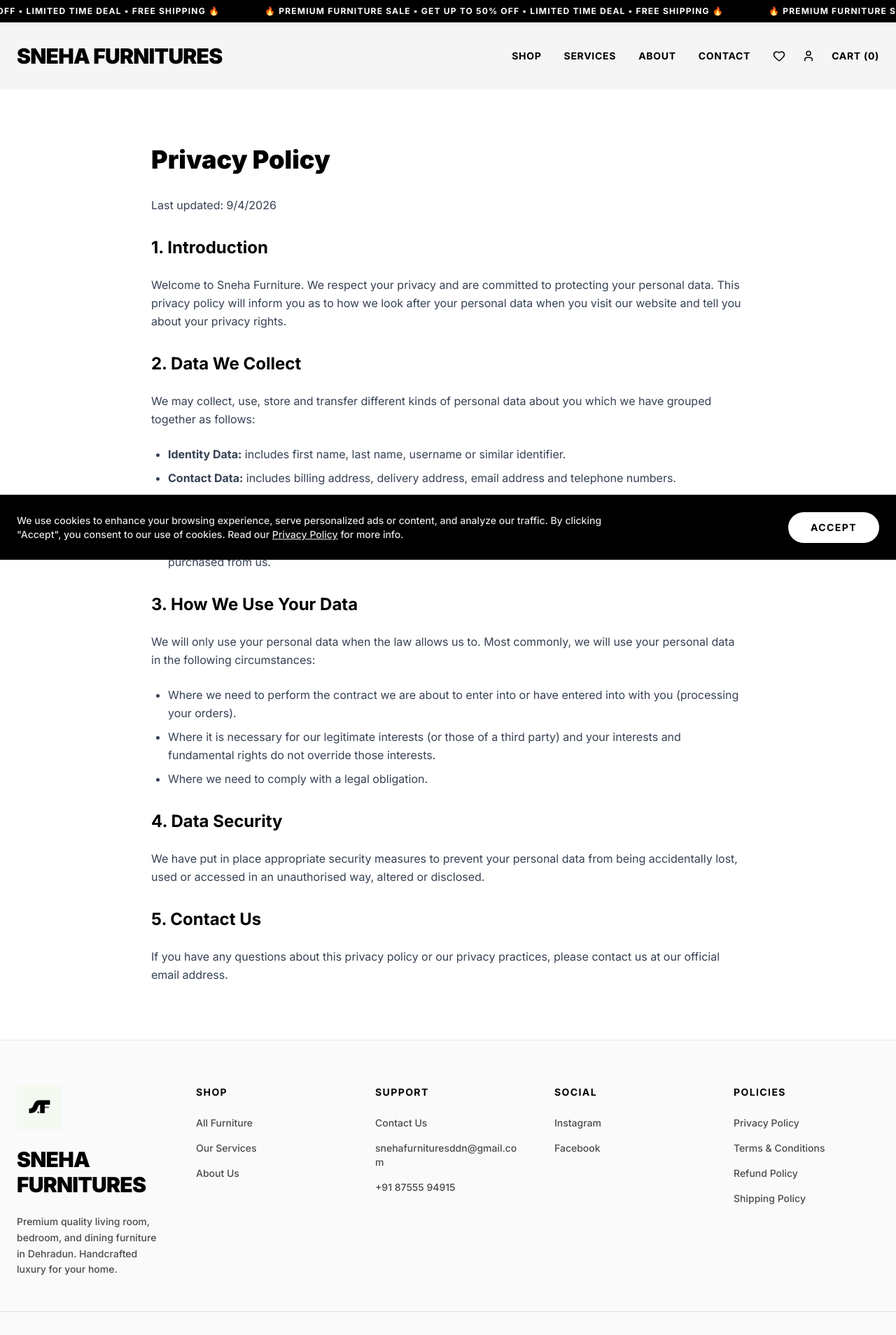
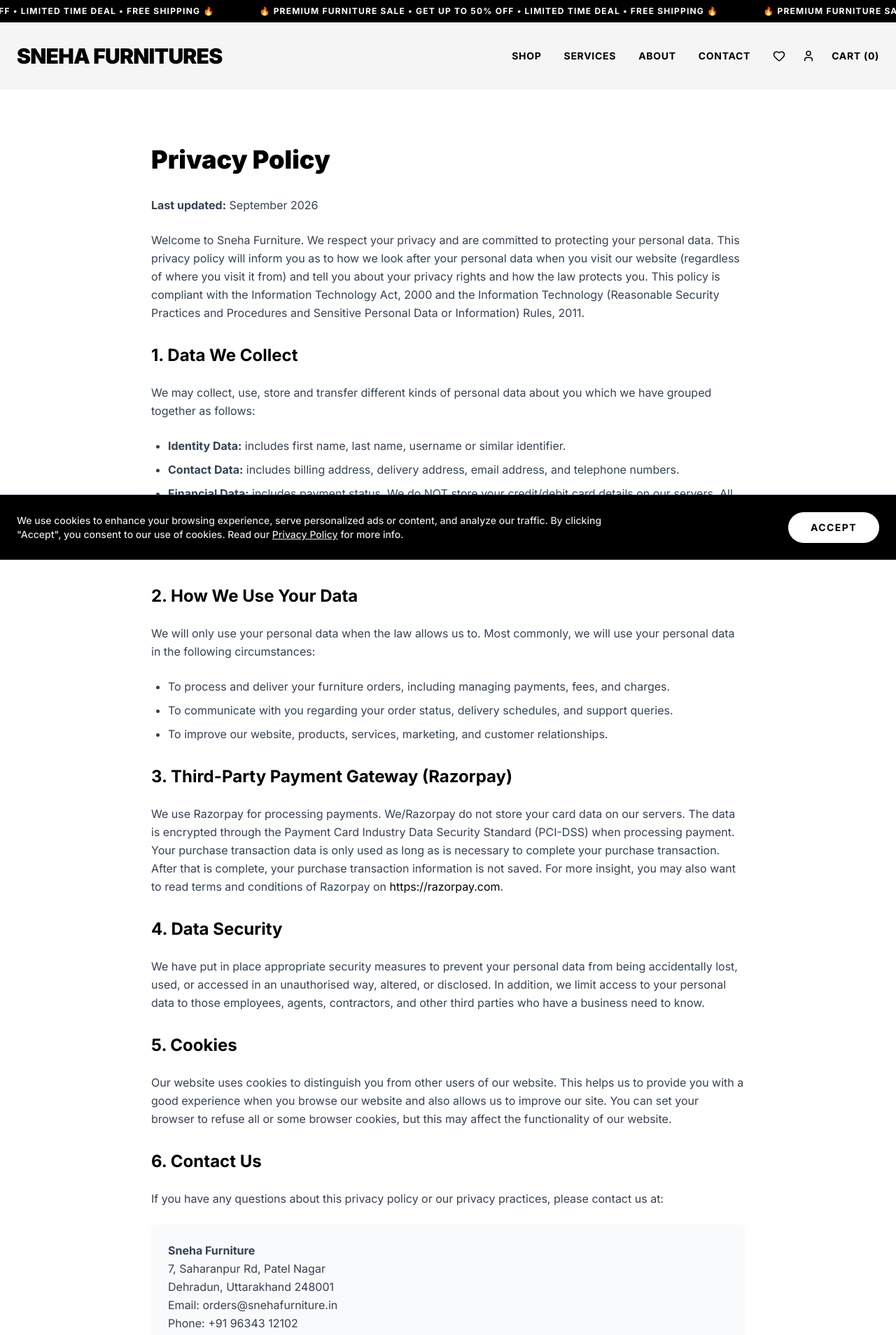
Before and after one commit to INFUNDER/sneha_furniture, a Next.js app in the folder Documents/Sneha_Furniture_website/: page /privacy in a window 1280 px wide. Shown: the top 1908 px of the page at 70% size. Built offline with nearby package versions, Linux system fonts and the light colour scheme; no server answers.

Commit message:
docs: update privacy policy and terms of service with official indian legal context

```diff
--- a/Documents/Sneha_Furniture_website/src/app/privacy/page.tsx
+++ b/Documents/Sneha_Furniture_website/src/app/privacy/page.tsx
@@ -3,33 +3,57 @@ export default function PrivacyPolicy() {
     <div className="max-w-4xl mx-auto px-6 py-20">
       <h1 className="text-4xl font-black mb-8">Privacy Policy</h1>
       <div className="space-y-6 text-gray-700 leading-relaxed">
-        <p>Last updated: {new Date().toLocaleDateString()}</p>
+        <p><strong>Last updated:</strong> September 2026</p>
 
-        <h2 className="text-2xl font-bold text-black mt-8">1. Introduction</h2>
-        <p>Welcome to Sneha Furniture. We respect your privacy and are committed to protecting your personal data. This privacy policy will inform you as to how we look after your personal data when you visit our website and tell you about your privacy rights.</p>
+        <p>
+          Welcome to Sneha Furniture. We respect your privacy and are committed to protecting your personal data.
+          This privacy policy will inform you as to how we look after your personal data when you visit our website
+          (regardless of where you visit it from) and tell you about your privacy rights and how the law protects you.
+          This policy is compliant with the Information Technology Act, 2000 and the Information Technology (Reasonable Security Practices and Procedures and Sensitive Personal Data or Information) Rules, 2011.
+        </p>
 
-        <h2 className="text-2xl font-bold text-black mt-8">2. Data We Collect</h2>
+        <h2 className="text-2xl font-bold text-black mt-8">1. Data We Collect</h2>
         <p>We may collect, use, store and transfer different kinds of personal data about you which we have grouped together as follows:</p>
         <ul className="list-disc pl-6 space-y-2">
           <li><strong>Identity Data:</strong> includes first name, last name, username or similar identifier.</li>
-          <li><strong>Contact Data:</strong> includes billing address, delivery address, email address and telephone numbers.</li>
-          <li><strong>Financial Data:</strong> includes payment card details (processed securely via our payment gateway, Razorpay; we do not store full card details on our servers).</li>
+          <li><strong>Contact Data:</strong> includes billing address, delivery address, email address, and telephone numbers.</li>
+          <li><strong>Financial Data:</strong> includes payment status. We do NOT store your credit/debit card details on our servers. All payments are securely processed by Razorpay.</li>
           <li><strong>Transaction Data:</strong> includes details about payments to and from you and other details of products you have purchased from us.</li>
         </ul>
 
-        <h2 className="text-2xl font-bold text-black mt-8">3. How We Use Your Data</h2>
+        <h2 className="text-2xl font-bold text-black mt-8">2. How We Use Your Data</h2>
         <p>We will only use your personal data when the law allows us to. Most commonly, we will use your personal data in the following circumstances:</p>
         <ul className="list-disc pl-6 space-y-2">
-          <li>Where we need to perform the contract we are about to enter into or have entered into with you (processing your orders).</li>
-          <li>Where it is necessary for our legitimate interests (or those of a third party) and your interests and fundamental rights do not override those interests.</li>
-          <li>Where we need to comply with a legal obligation.</li>
+          <li>To process and deliver your furniture orders, including managing payments, fees, and charges.</li>
+          <li>To communicate with you regarding your order status, delivery schedules, and support queries.</li>
+          <li>To improve our website, products, services, marketing, and customer relationships.</li>
         </ul>
 
+        <h2 className="text-2xl font-bold text-black mt-8">3. Third-Party Payment Gateway (Razorpay)</h2>
+        <p>
+          We use Razorpay for processing payments. We/Razorpay do not store your card data on our servers. The data is encrypted through the Payment Card Industry Data Security Standard (PCI-DSS) when processing payment. Your purchase transaction data is only used as long as is necessary to complete your purchase transaction. After that is complete, your purchase transaction information is not saved.
+          For more insight, you may also want to read terms and conditions of Razorpay on <a href="https://razorpay.com" target="_blank" rel="noopener noreferrer" className="text-primary hover:underline">https://razorpay.com</a>.
+        </p>
+
         <h2 className="text-2xl font-bold text-black mt-8">4. Data Security</h2>
-        <p>We have put in place appropriate security measures to prevent your personal data from being accidentally lost, used or accessed in an unauthorised way, altered or disclosed.</p>
+        <p>
+          We have put in place appropriate security measures to prevent your personal data from being accidentally lost, used, or accessed in an unauthorised way, altered, or disclosed. In addition, we limit access to your personal data to those employees, agents, contractors, and other third parties who have a business need to know.
+        </p>
 
-        <h2 className="text-2xl font-bold text-black mt-8">5. Contact Us</h2>
-        <p>If you have any questions about this privacy policy or our privacy practices, please contact us at our official email address.</p>
+        <h2 className="text-2xl font-bold text-black mt-8">5. Cookies</h2>
+        <p>
+          Our website uses cookies to distinguish you from other users of our website. This helps us to provide you with a good experience when you browse our website and also allows us to improve our site. You can set your browser to refuse all or some browser cookies, but this may affect the functionality of our website.
+        </p>
+
+        <h2 className="text-2xl font-bold text-black mt-8">6. Contact Us</h2>
+        <p>If you have any questions about this privacy policy or our privacy practices, please contact us at:</p>
+        <div className="bg-gray-50 p-6 rounded-lg mt-4">
+          <p><strong>Sneha Furniture</strong></p>
+          <p>7, Saharanpur Rd, Patel Nagar</p>
+          <p>Dehradun, Uttarakhand 248001</p>
+          <p>Email: orders@snehafurniture.in</p>
+          <p>Phone: +91 96343 12102</p>
+        </div>
       </div>
     </div>
   );
--- a/Documents/Sneha_Furniture_website/src/app/terms/page.tsx
+++ b/Documents/Sneha_Furniture_website/src/app/terms/page.tsx
@@ -3,22 +3,51 @@ export default function TermsAndConditions() {
     <div className="max-w-4xl mx-auto px-6 py-20">
       <h1 className="text-4xl font-black mb-8">Terms and Conditions</h1>
       <div className="space-y-6 text-gray-700 leading-relaxed">
-        <p>Last updated: {new Date().toLocaleDateString()}</p>
+        <p><strong>Last updated:</strong> September 2026</p>
 
         <h2 className="text-2xl font-bold text-black mt-8">1. Introduction</h2>
-        <p>These terms and conditions outline the rules and regulations for the use of Sneha Furniture's Website. By accessing this website we assume you accept these terms and conditions. Do not continue to use Sneha Furniture if you do not agree to take all of the terms and conditions stated on this page.</p>
+        <p>
+          These terms and conditions outline the rules and regulations for the use of Sneha Furniture's Website,
+          located at https://www.snehafurniture.in. By accessing this website we assume you accept these terms and
+          conditions. Do not continue to use Sneha Furniture if you do not agree to take all of the terms and conditions
+          stated on this page.
+        </p>
 
         <h2 className="text-2xl font-bold text-black mt-8">2. Products and Services</h2>
-        <p>All products listed on the website are subject to availability. We reserve the right to discontinue any product at any time. Prices for our products are subject to change without notice.</p>
+        <p>
+          All products listed on the website are subject to availability. We reserve the right to discontinue any product
+          at any time. Prices for our products are subject to change without notice. We have made every effort to display
+          as accurately as possible the colors and images of our products that appear at the store. We cannot guarantee
+          that your computer monitor's display of any color will be accurate.
+        </p>
 
-        <h2 className="text-2xl font-bold text-black mt-8">3. Payments</h2>
-        <p>We use Razorpay as our secure payment gateway. You agree to provide current, complete, and accurate purchase and account information for all purchases made at our store.</p>
+        <h2 className="text-2xl font-bold text-black mt-8">3. Payments and Billing</h2>
+        <p>
+          We use Razorpay as our secure payment gateway. You agree to provide current, complete, and accurate purchase
+          and account information for all purchases made at our store. We reserve the right to refuse any order you place
+          with us. We may, in our sole discretion, limit or cancel quantities purchased per person, per household or per order.
+        </p>
 
-        <h2 className="text-2xl font-bold text-black mt-8">4. Liability</h2>
-        <p>In no event shall Sneha Furniture, nor any of its officers, directors and employees, be held liable for anything arising out of or in any way connected with your use of this Website whether such liability is under contract. Sneha Furniture, including its officers, directors and employees shall not be held liable for any indirect, consequential or special liability arising out of or in any way related to your use of this Website.</p>
+        <h2 className="text-2xl font-bold text-black mt-8">4. Shipping and Delivery</h2>
+        <p>
+          Delivery timelines mentioned on the website are estimates. While we strive to deliver your furniture within the
+          stipulated time, Sneha Furniture shall not be liable for any delays caused by logistics partners or unforeseen
+          circumstances. Ensure that the delivery address provided is accurate and accessible.
+        </p>
 
-        <h2 className="text-2xl font-bold text-black mt-8">5. Governing Law</h2>
-        <p>These Terms will be governed by and interpreted in accordance with the laws of India, and you submit to the non-exclusive jurisdiction of the state and federal courts located in India for the resolution of any disputes.</p>
+        <h2 className="text-2xl font-bold text-black mt-8">5. Liability</h2>
+        <p>
+          In no event shall Sneha Furniture, nor any of its officers, directors and employees, be held liable for anything
+          arising out of or in any way connected with your use of this Website whether such liability is under contract.
+          Sneha Furniture, including its officers, directors and employees shall not be held liable for any indirect,
+          consequential or special liability arising out of or in any way related to your use of this Website.
+        </p>
+
+        <h2 className="text-2xl font-bold text-black mt-8">6. Governing Law and Jurisdiction</h2>
+        <p>
+          These Terms will be governed by and interpreted in accordance with the laws of India. You submit to the exclusive
+          jurisdiction of the courts located in Dehradun, Uttarakhand for the resolution of any disputes.
+        </p>
       </div>
     </div>
   );
```
